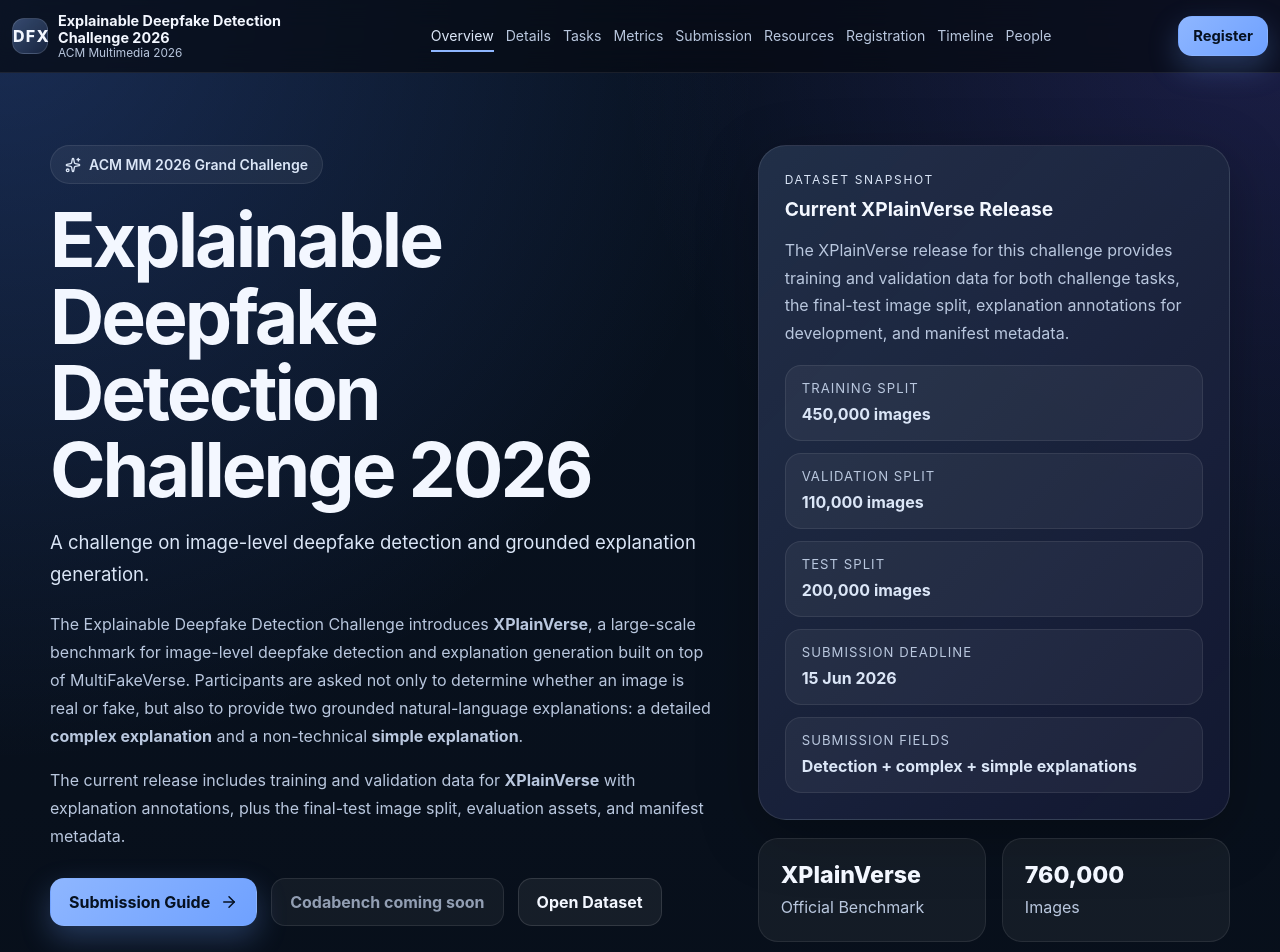
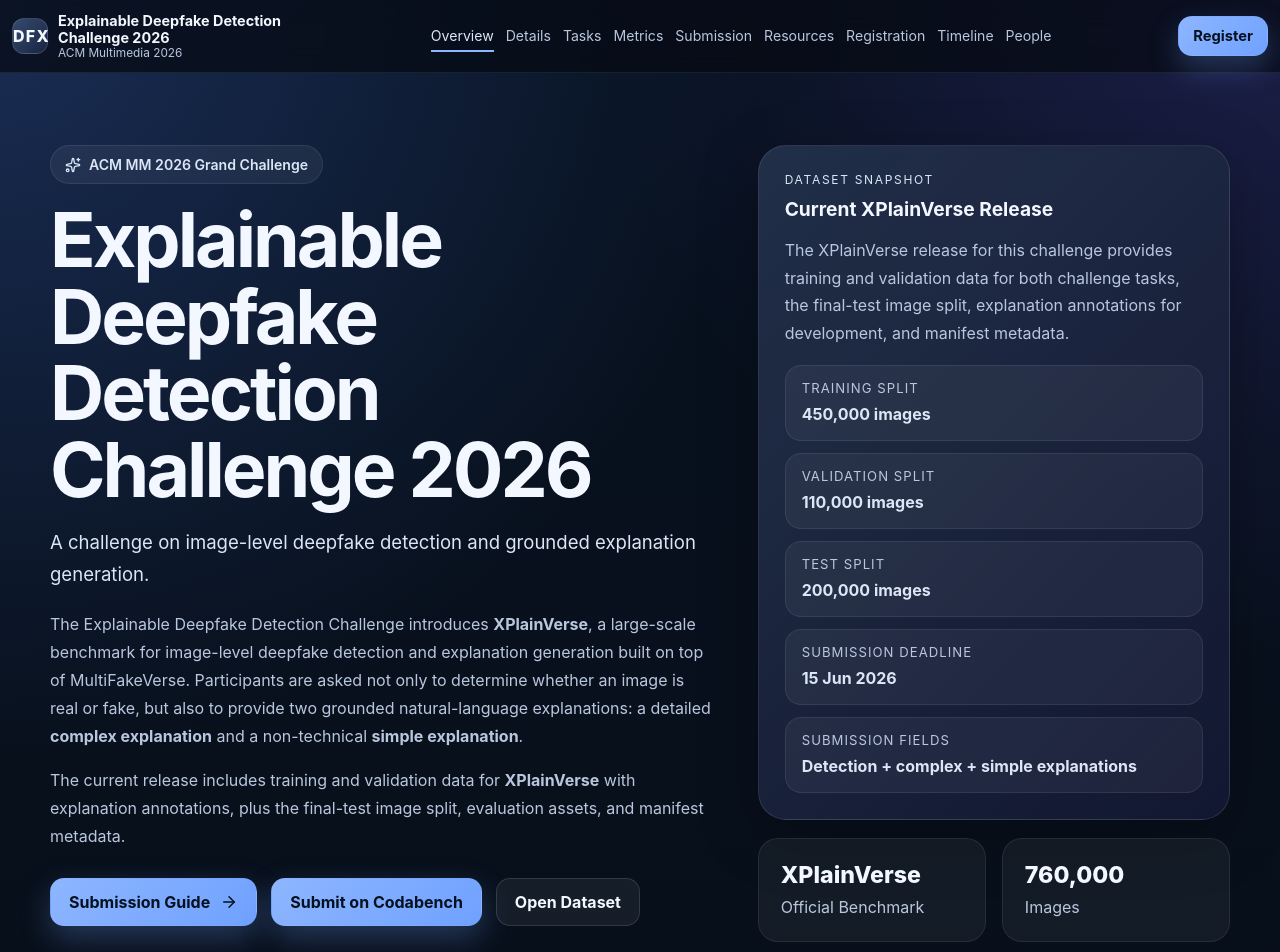
Before and after one commit to explainable-deepfake-detection/explainable-deepfake-detection.github.io, a React (Vite) app: page / in a window 1280 px wide. Shown: the top 952 px of the page. Built offline with nearby package versions, Linux system fonts and the light colour scheme.

Commit message:
Added codabench

```diff
--- a/src/App.tsx
+++ b/src/App.tsx
@@ -33,7 +33,7 @@
 const LINKS = {
   dataset: 'https://huggingface.co/datasets/Abhijeet8901/XPlainVerse',
   baseline: 'https://github.com/Abhijeet8901/XPlainVerse-ACMChallenge',
-  codabench: '',
+  codabench: 'https://www.codabench.org/competitions/16461/',
   registrationForm: 'https://forms.office.com/r/gWypG9JGpe',
   eula: 'docs/EULA_Explainable_Deepfake_Detection_Challenge_2026.pdf',
   contactAbhinav: 'mailto:Abhinav.dhall@monash.edu',
@@ -127,12 +127,12 @@
   },
   {
     file: 'complex.jsonl',
-    rows: 'Rows for the explanation-evaluation subset.',
+    rows: 'One row for every final-test image; scored on a hidden 10,000-sample explanation subset.',
     fields: 'id, complex_explanation.',
   },
   {
     file: 'simple.jsonl',
-    rows: 'Rows for the same explanation-evaluation subset.',
+    rows: 'One row for every final-test image; scored on the same hidden explanation subset.',
     fields: 'id, simple_explanation.',
   },
 ];
@@ -684,7 +684,7 @@
                   </a>
                 ) : (
                   <span className="button button-secondary button-disabled">
-                    Codabench coming soon
+                    Codabench link unavailable
                   </span>
                 )}
                 <a
@@ -1002,8 +1002,9 @@
               <article className="content-card prose-card detail-section-block">
                 <h3>Codabench Submission</h3>
                 <p>
-                  Official final-test submissions will be handled through Codabench.
-                  The platform link will be added here when submissions open.
+                  Official final-test submissions are handled through Codabench.
+                  Teams may submit once per day and up to 10 times in total during
+                  the final phase.
                 </p>
                 <p>
                   Each team can have only one public leaderboard entry. Teams may
@@ -1021,7 +1022,7 @@
                       Submit on Codabench <ArrowRight size={18} />
                     </a>
                   ) : (
-                    <span className="status-pill large">Codabench coming soon</span>
+                    <span className="status-pill large">Codabench link unavailable</span>
                   )}
                 </div>
               </article>
```
